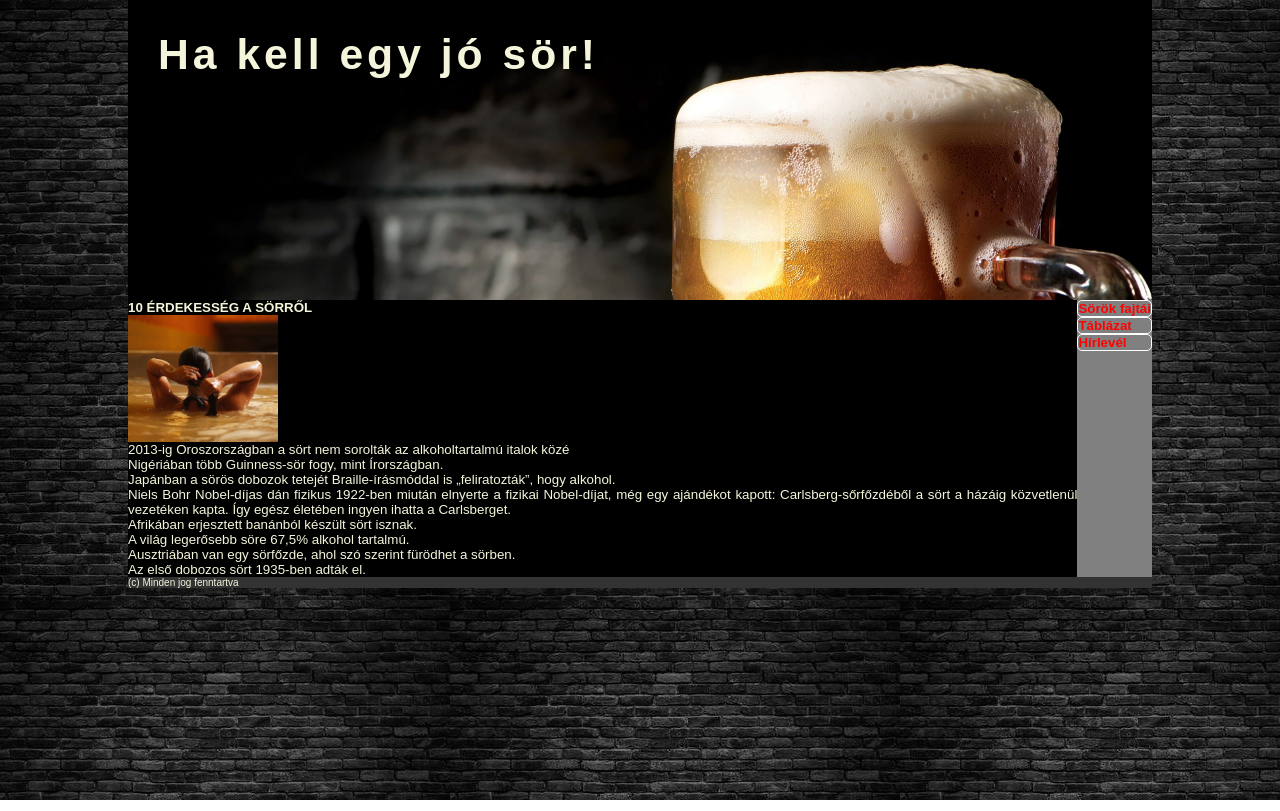
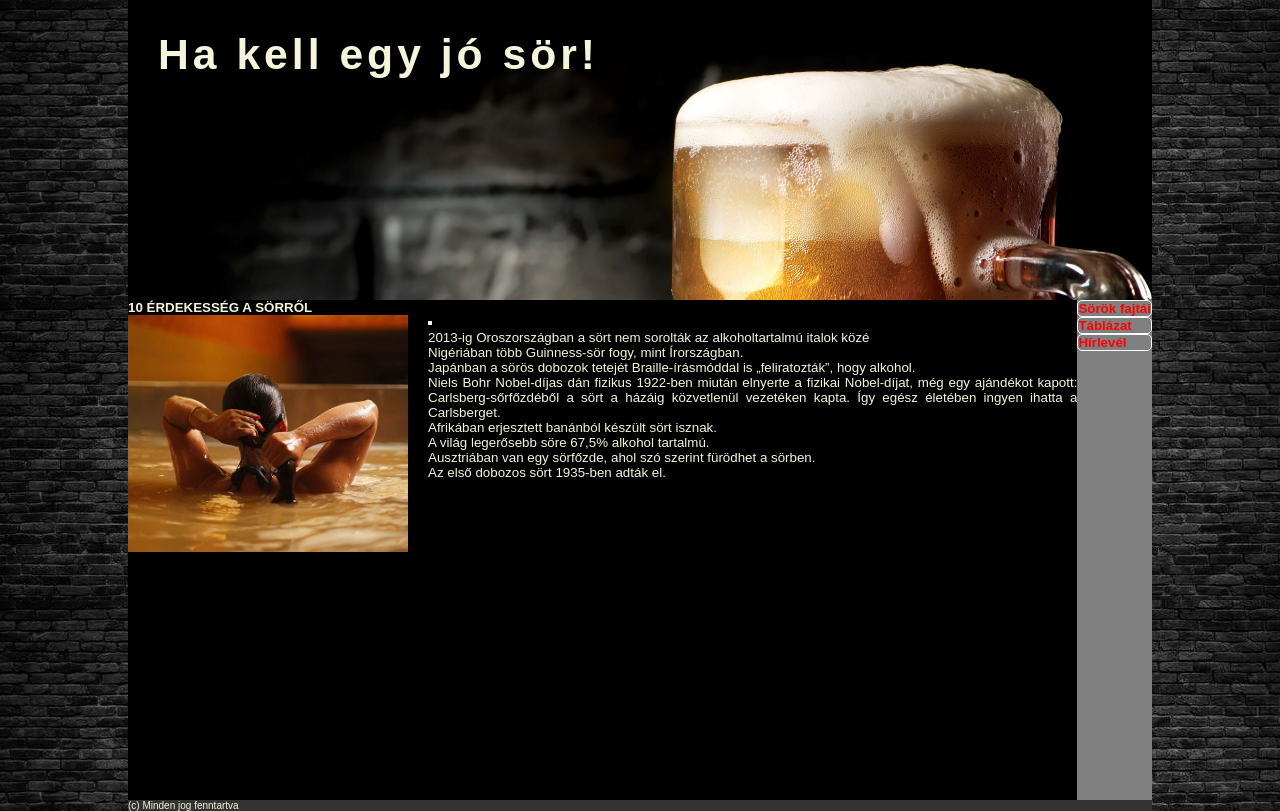
Before and after one commit to gergelybu/agazati_sor, a plain HTML site: page index.html in a window 1280 px wide. Drawn offline with Linux system fonts and the light colour scheme.

Commit message:
javítás2

```diff
--- a/style.css
+++ b/style.css
@@ -41,7 +41,7 @@ article{
     background-color: black;
     text-align: justify;
     font-size: 10px;
-    display: grid;
+    height: 500px;
 }
 
 article h1{
@@ -49,13 +49,13 @@ article h1{
 }
 
 article img{
-    width: 150px;
+    width: 300px;
     float: left;
+    padding-right: 20px;
 }
 
 article li {
-    list-style-type: none;
-    float: right;
+    list-style-type: square;
 }
 
 nav {
```
Also changed, not shown: 1 other file.
